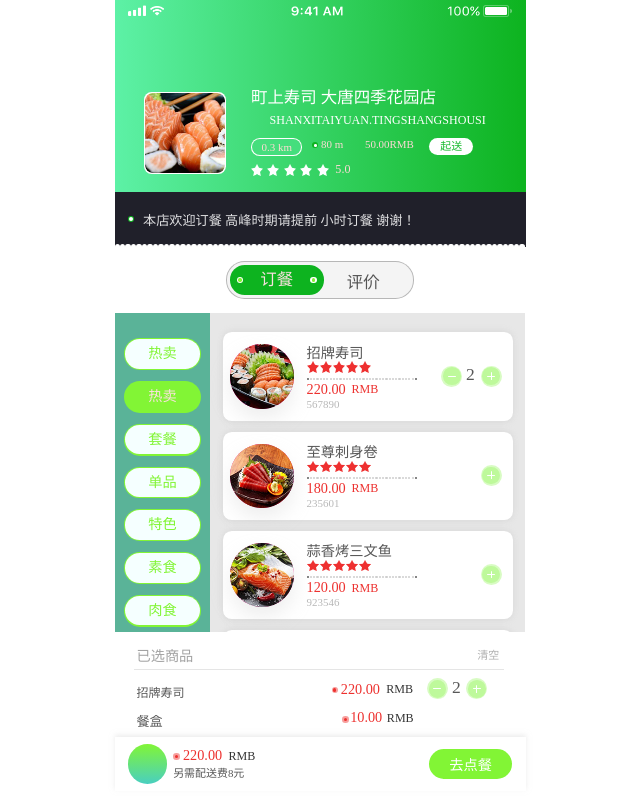
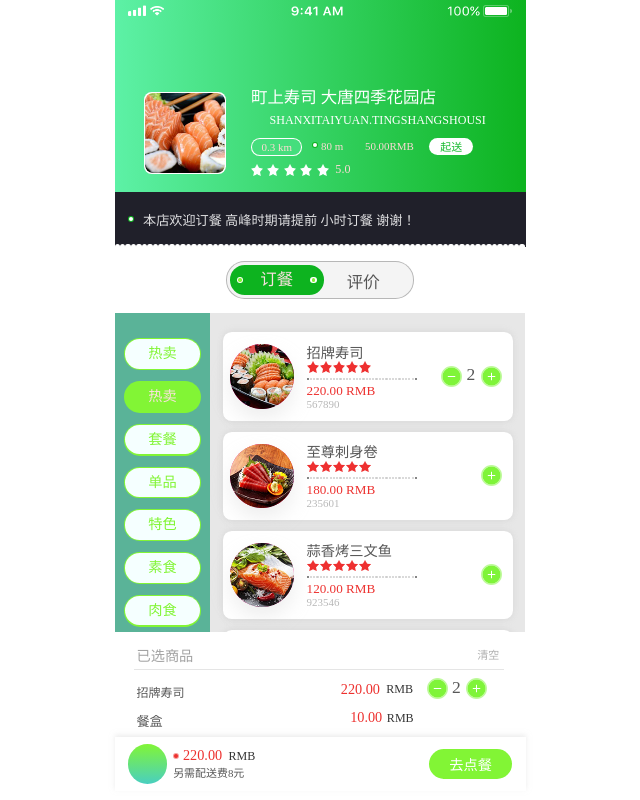
Before and after one commit to weilanisrio/take-out1, a plain HTML site: page Three Booking Page3.html in a window 1280 px wide. Shown: the whole page, without its empty margins (320-960 px from the left). Drawn offline with Linux system fonts and the light colour scheme; a web font is replaced by a local one.

Commit message:
takeout11

```diff
--- a/CSS/Payment.css
+++ b/CSS/Payment.css
@@ -149,7 +149,7 @@
     letter-spacing: 0;
     color: #cacaca;
     position:absolute;
-    top:0.95rem;
+    top:0.98rem;
     right:3.26rem;
 }
 .middle .p4
@@ -158,7 +158,7 @@
     letter-spacing: 0;
     color: #8d8d8d;
     position:absolute;
-    top:0.92rem;
+    top:0.97rem;
     right:2.55rem;
 }
 .PriceX
@@ -186,7 +186,7 @@
     letter-spacing: 0;
     color: #cacaca;
     position:absolute;
-    top:0.95rem;
+    top:0.98rem;
     right:1.06rem;
 }
 .middle .p6
@@ -195,7 +195,7 @@
     letter-spacing: 0;
     color: #8d8d8d;
     position:absolute;
-    top:0.92rem;
+    top:0.97rem;
     right:0.36rem;
 }
 .middle .middleLine
@@ -369,7 +369,6 @@
     font-size: 0.26rem;
     letter-spacing: 0;
     color: #ffffff;
-    line-height: 0.41rem;
     text-align: center;
     margin:0 auto;
 }
@@ -409,7 +408,6 @@
     font-size: 0.26rem;
     letter-spacing: 0;
     color: #ffffff;
-    line-height: 0.41rem;
     text-align: center;
     margin:0 auto;
 }
--- a/CSS/Three Booking Page1.css
+++ b/CSS/Three Booking Page1.css
@@ -626,28 +626,24 @@
 }
 .middle9 .p1
 {
-    width: 0.80rem;
-    height: 0.18rem;
-    font-size: 0.26rem;
+    font-size: 0.24rem;
     font-weight: normal;
     font-stretch: normal;
     letter-spacing: 0;
     color: #ed312f;
     position: absolute;
     left:1.53rem;
-    bottom:0.55rem;
+    bottom:0.4rem;
 }
 .middle .p2
 {
-    width: 0.43rem;
-    height: 0.15rem;
     font-size: 0.22rem;
     font-weight: normal;
     font-stretch: normal;
     letter-spacing: 0;
     color: #ed312f;
     position: absolute;
-    bottom:0.55rem;
+    bottom:0.4rem;
     left:2.35rem;
 }
 .middle9 .MiddleC1
@@ -708,23 +704,23 @@
 }
 .middleRight1 .shugang
 {
-    width: 0.14rem;
-    height: 0.02rem;
+    width: 10px;
+    height: 1px;
     background-color: #feffff;
     border-radius: 0.01rem;
     position: absolute;
-    top:0.15rem;
-    left:0.09rem;
+    top:0.14rem;
+    left:0.07rem;
 }
 .middleRight1 .shugang1
 {
-    width: 0.02rem;
-    height: 0.14rem;
+    width:1px ;
+    height: 10px;
     background-color: #feffff;
     border-radius: 0.01rem;
     position: absolute;
-    left:0.15rem;
-    top:0.09rem;
+    left:0.14rem;
+    top:0.07rem;
 }
 .ThreePage .footer
 {
@@ -804,3 +800,12 @@
     color: #e2e2e2;
     text-align:center;
 }
+
+.middle9 .rightIMG
+{
+    position: absolute;
+    right:0.21rem;
+    top:0.61rem;
+    width:0.38rem;
+    height:0.38rem;
+}
--- a/CSS/Three Booking Page2.css
+++ b/CSS/Three Booking Page2.css
@@ -257,7 +257,6 @@
     font-stretch: normal;
     letter-spacing: 0;
     color: #16ba2e;
-    line-height: 0.31rem;
     margin:0 auto;
 }
 .ThreePageTop1 .Star
@@ -629,21 +628,17 @@
 }
 .middle9 .p1
 {
-    width: 0.80rem;
-    height: 0.18rem;
-    font-size: 0.26rem;
+    font-size: 0.24rem;
     font-weight: normal;
     font-stretch: normal;
     letter-spacing: 0;
     color: #ed312f;
     position: absolute;
     left:1.53rem;
-    bottom:0.55rem;
+    bottom:0.4rem;
 }
 .middle .p2
 {
-    width: 0.43rem;
-    height: 0.15rem;
     font-size: 0.22rem;
     font-weight: normal;
     font-stretch: normal;
@@ -700,7 +695,6 @@
     justify-content: center;
     align-items: center;
 }
-
 .middleRight .middleRight1
 {
     width: 0.32rem;
@@ -772,8 +766,8 @@
     letter-spacing: 0;
     color: #585858;
     position: absolute;
-    top:0.6rem;
-    right:0.7rem;
+    top:0.58rem;
+    right:0.69rem;
 }
 .ThreePage .footer
 {
@@ -912,3 +906,19 @@
     right:0.24rem;
     color:white;
 }
+.middle9 .rightIMG
+{
+    position: absolute;
+    right:0.21rem;
+    top:0.61rem;
+    width:0.38rem;
+    height:0.38rem;
+}
+.middle9 .rightIMG1
+{
+    position: absolute;
+    right:0.93rem;
+    top:0.61rem;
+    width:0.38rem;
+    height:0.38rem;
+}
--- a/CSS/Three Booking Page3.css
+++ b/CSS/Three Booking Page3.css
@@ -191,8 +191,8 @@
 }
 .ThreePageTop1 .ThreePageXC
 {
-    width: 0.11rem;
-    height: 0.11rem;
+    width: 6px;
+    height: 6px;
     background-color: #0db31f;
     border-radius: 50%;
     position: absolute;
@@ -204,8 +204,8 @@
 }
 .ThreePageXC .ThreePageXC1
 {
-    width: 0.05rem;
-    height: 0.05rem;
+    width: 4px;
+    height: 4px;
     background-color: #feffff;
     border-radius: 50%;
 }
@@ -220,7 +220,7 @@
     color: #fcdbd4;
     position: absolute;
     left:3.77rem;
-    top:2.12rem;
+    top:2.15rem;
 }
 .ThreePageTop1 .p3
 {
@@ -232,7 +232,7 @@
     letter-spacing: 0;
     color: #fcd9d5;
     position: absolute;
-    top:2.12rem;
+    top:2.15rem;
     left:4.57rem;
 }
 .ThreePageTop1 .qisong
@@ -257,7 +257,6 @@
     font-stretch: normal;
     letter-spacing: 0;
     color: #16ba2e;
-    line-height: 0.31rem;
     margin:0 auto;
 }
 .ThreePageTop1 .Star
@@ -303,7 +302,7 @@
     border-radius: 50%;
     position: absolute;
     left:0.24rem;
-    top:0.44rem;
+    top:0.43rem;
     display: flex;
     justify-content: center;
     align-items: center;
@@ -631,21 +630,17 @@
 }
 .middle9 .p1
 {
-    width: 0.80rem;
-    height: 0.18rem;
-    font-size: 0.26rem;
+    font-size: 0.24rem;
     font-weight: normal;
     font-stretch: normal;
     letter-spacing: 0;
     color: #ed312f;
     position: absolute;
     left:1.53rem;
-    bottom:0.55rem;
+    bottom:0.4rem;
 }
 .middle .p2
 {
-    width: 0.43rem;
-    height: 0.15rem;
     font-size: 0.22rem;
     font-weight: normal;
     font-stretch: normal;
@@ -777,7 +772,7 @@
     color: #585858;
     position: absolute;
     top:0.58rem;
-    right:0.7rem;
+    right:0.69rem;
 }
 .ThreePage .tanchu
 {
@@ -1083,8 +1078,8 @@
 }
 .footer .footerC
 {
-    width: 0.12rem;
-    height: 0.12rem;
+    width: 6px;
+    height: 6px;
     background-color: #f79f9d;
     border-radius: 50%;
     position: absolute;
@@ -1096,8 +1091,8 @@
 }
 .footerC .footerC1
 {
-    width: 0.06rem;
-    height: 0.06rem;
+    width: 4px;
+    height: 4px;
     background-color: #ed312f;
     border-radius: 50%;
 
@@ -1190,3 +1185,39 @@
     right:0.24rem;
     color:white;
 }
+
+.middle9 .rightIMG
+{
+    position: absolute;
+    right:0.21rem;
+    top:0.61rem;
+    width:0.38rem;
+    height:0.38rem;
+}
+
+.middle9 .rightIMG1
+{
+    position: absolute;
+    right:0.93rem;
+    top:0.61rem;
+    width:0.38rem;
+    height:0.38rem;
+}
+
+.tanchu1 .rightIMG2
+{
+    position: absolute;
+    right:0.46rem;
+    top:0.85rem;
+    width:0.38rem;
+    height:0.38rem;
+}
+
+.tanchu1 .rightIMG3
+{
+    position: absolute;
+    right:1.18rem;
+    top:0.85rem;
+    width:0.38rem;
+    height:0.38rem;
+}
--- a/Three Booking Page3.html
+++ b/Three Booking Page3.html
@@ -274,24 +274,26 @@
                         <li class="middleXC1"></li>
                         <li class="middleXC2"></li>
                     </ul>
-                    <p class="p1">220.00</p>
-                    <p class="p2">RMB</p>
+                    <p class="p1">220.00 RMB</p>
+                    <p class="p2"></p>
                     <!--<div class="MiddleC1">
                         <div class="MiddleC2"></div>
                     </div>-->
                     <p class="p3">567890</p>
-                    <div class="middleRight2">
+                    <!--<div class="middleRight2">
                         <div class="middleRight3">
                             <div class="shugang"></div>
                         </div>
-                    </div>
+                    </div>-->
                     <p class="p5">2</p>
-                    <div class="middleRight">
+                    <!--<div class="middleRight">
                         <div class="middleRight1">
                             <div class="shugang"></div>
                             <div class="shugang1"></div>
                         </div>
-                    </div>
+                    </div>-->
+                    <img src="./images/Three%20Booking%20Page/right2.png" alt="" class="rightIMG1">
+                    <img src="./images/Three%20Booking%20Page/right1.png" alt="" class="rightIMG">
                 </li>
                 <li class="middle9">
                     <div class="middle10">
@@ -351,19 +353,20 @@
                         <li class="middleXC1"></li>
                         <li class="middleXC2"></li>
                     </ul>
-                    <p class="p1">180.00</p>
-                    <p class="p2">RMB</p>
+                    <p class="p1">180.00 RMB</p>
+                    <p class="p2"></p>
                     <!--<div class="MiddleC1">
                         <div class="MiddleC2"></div>
                     </div>-->
                     <p class="p3">235601</p>
-                    <div class="middleRight">
+                    <!--<div class="middleRight">
                         <div class="middleRight1">
                             <div class="shugang"></div>
                             <div class="shugang1"></div>
 
                         </div>
-                    </div>
+                    </div>-->
+                    <img src="./images/Three%20Booking%20Page/right1.png" alt="" class="rightIMG">
                 </li>
                 <li class="middle9">
                     <div class="middle10">
@@ -423,19 +426,20 @@
                         <li class="middleXC1"></li>
                         <li class="middleXC2"></li>
                     </ul>
-                    <p class="p1">120.00</p>
-                    <p class="p2">RMB</p>
+                    <p class="p1">120.00 RMB</p>
+                    <p class="p2"></p>
                    <!-- <div class="MiddleC1">
                         <div class="MiddleC2"></div>
                     </div>-->
                     <p class="p3">923546</p>
-                    <div class="middleRight">
+                   <!-- <div class="middleRight">
                         <div class="middleRight1">
                             <div class="shugang"></div>
                             <div class="shugang1"></div>
 
                         </div>
-                    </div>
+                    </div>-->
+                    <img src="./images/Three%20Booking%20Page/right1.png" alt="" class="rightIMG">
                 </li>
                 <li class="middle9">
                     <div class="middle10">
@@ -495,19 +499,20 @@
                         <li class="middleXC1"></li>
                         <li class="middleXC2"></li>
                     </ul>
-                    <p class="p1">280.00</p>
-                    <p class="p2">RMB</p>
+                    <p class="p1">280.00 RMB</p>
+                    <p class="p2"></p>
                     <!--<div class="MiddleC1">
                         <div class="MiddleC2"></div>
                     </div>-->
                     <p class="p3">923476</p>
-                    <div class="middleRight">
+                   <!-- <div class="middleRight">
                         <div class="middleRight1">
                             <div class="shugang"></div>
                             <div class="shugang1"></div>
 
                         </div>
-                    </div>
+                    </div>-->
+                    <img src="./images/Three%20Booking%20Page/right1.png" alt="" class="rightIMG">
                 </li>
             </ul>
 
@@ -521,27 +526,30 @@
             <p class="p1">清空</p>
             <div class="lines"></div>
             <p class="p2">招牌寿司</p>
-            <div class="tanchuC">
+            <!--<div class="tanchuC">
                 <div class="tanchuC1"></div>
-            </div>
+            </div>-->
             <p class="p3">220.00</p>
             <p class="p4">RMB</p>
-            <div class="middleRight2">
+            <!--<div class="middleRight2">
                 <div class="middleRight3">
                     <div class="shugang"></div>
                 </div>
-            </div>
+            </div>-->
             <p class="p5">2</p>
-            <div class="middleRight">
+            <!--<div class="middleRight">
                 <div class="middleRight1">
                     <div class="shugang"></div>
                     <div class="shugang1"></div>
                 </div>
-            </div>
+            </div>-->
+            <img src="./images/Three%20Booking%20Page/right2.png" alt="" class="rightIMG3">
+
             <p class="p6">餐盒</p>
-            <div class="tanchuC2">
+           <!-- <div class="tanchuC2">
                 <div class="tanchuC3"></div>
-            </div>
+            </div>-->
+            <img src="./images/Three%20Booking%20Page/right1.png" alt="" class="rightIMG2">
             <p class="p7">10.00</p>
             <p class="p8">RMB</p>
         </div>
```
Also changed, not shown: CSS/Booking.css (+10 -10 lines), CSS/Fingerprint Payment.css (+23 -23 lines), CSS/Password Pay.css (+23 -23 lines), Three Booking Page1.html (+22 -16 lines), Three Booking Page2.html (+30 -20 lines), images/Three Booking Page/right1.png (added), images/Three Booking Page/right2.png (added).
